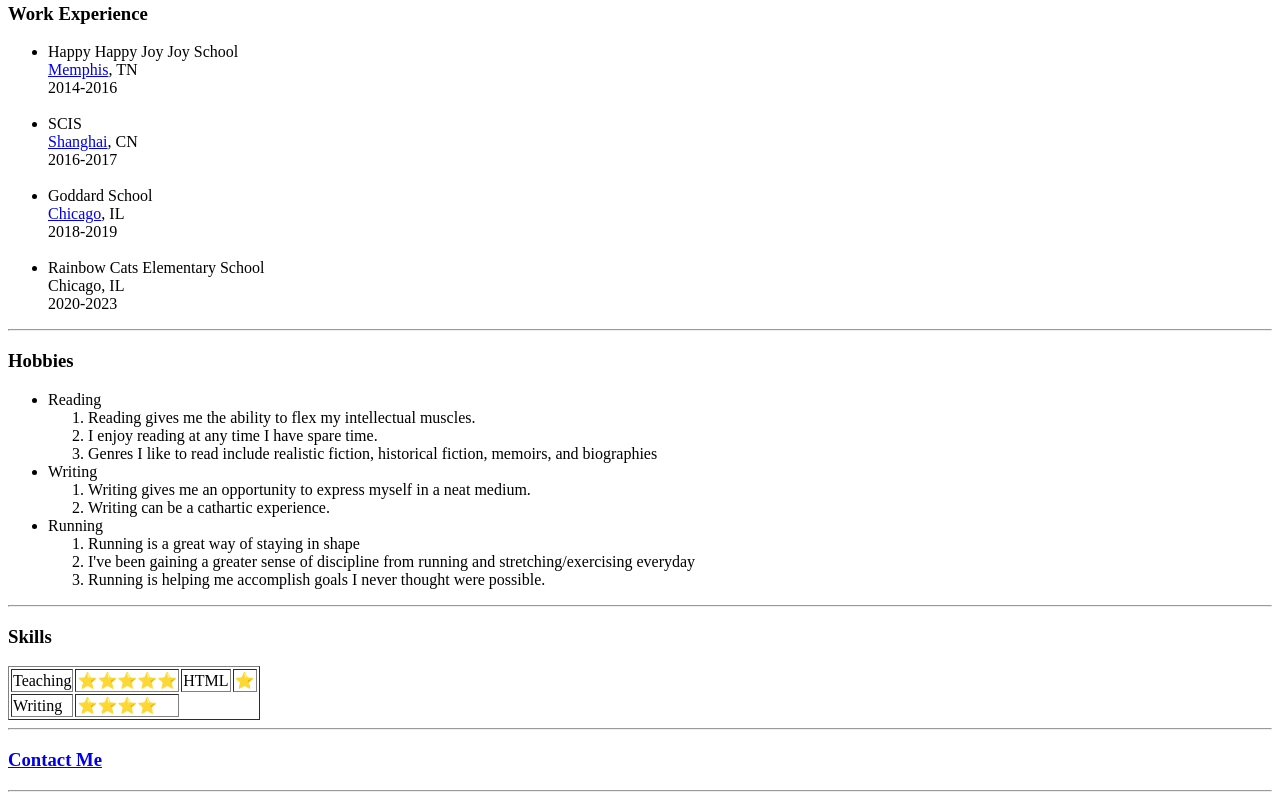
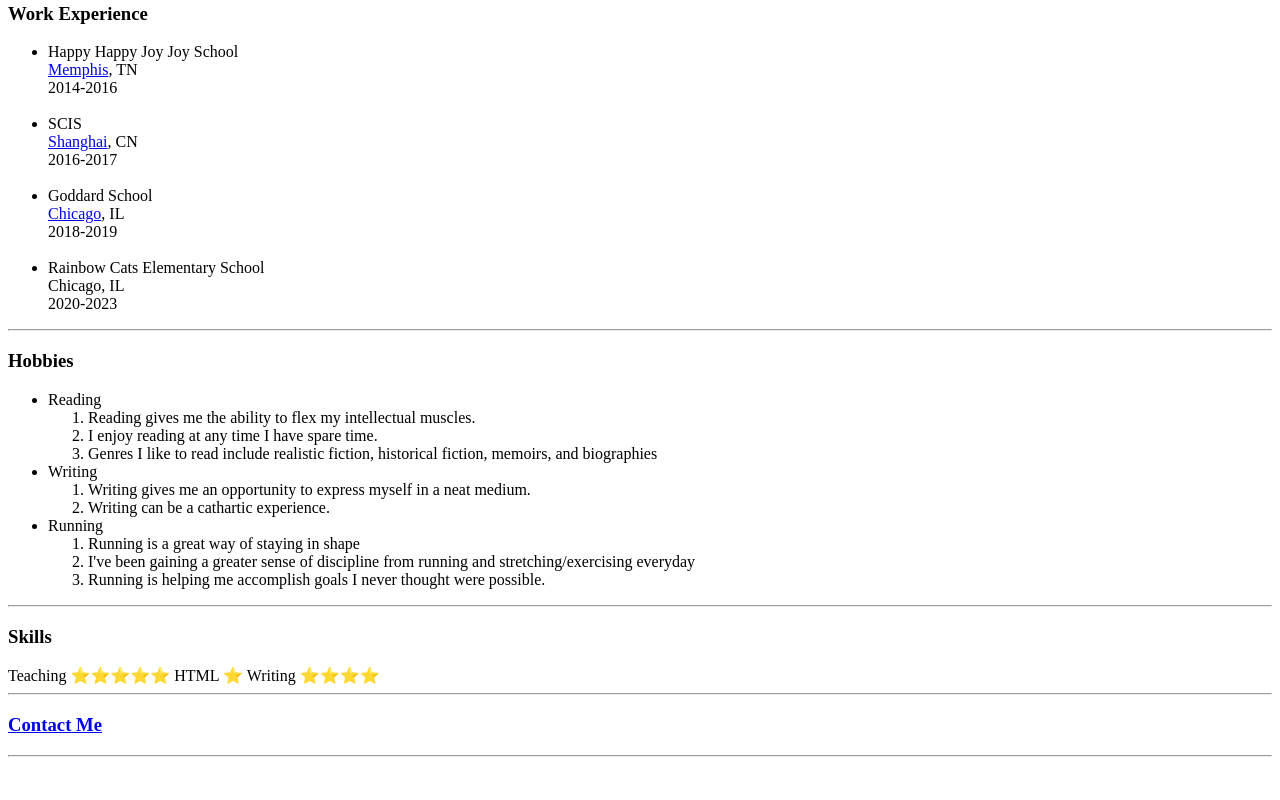
Before and after one commit to miray15/duckCV2, a plain HTML site: page index.html in a window 1280 px wide. Shown: the part 405-1205 px from the top of the page. After the commit the page ends 1170 px from the top, so only its background shows below. Drawn offline with Linux system fonts and the light colour scheme.

Commit message:
Add files via upload

```diff
--- a/index.html
+++ b/index.html
@@ -1,9 +1,10 @@
 <!DOCTYPE html>
+<meta charset="UTF-8">
+<head>
 
-<head>
-    <meta charset="UTF-8">
     <title>MBK's Possible New Career🤔</title>
 </head>
+<body>
 <table>
     <td><img src="https://i.pinimg.com/564x/53/1f/b3/531fb3e3fcd2022e3a810721602f57ee.jpg"> </td>
     <td>
@@ -11,8 +12,8 @@
 
 </table>
 
-    <html
-    <body>
+
+
 
 
     <p> Most recently, I've run into the problem of being overloaded with stress with my job as a teacher. The never
@@ -71,8 +72,9 @@
         </ul>
          <th><h3>Skills</h3></th>
         </p>
+       </body>
 
-        <table border="1">
+
              <tr>
                 <td>Teaching</td>
                 <td>⭐⭐⭐⭐⭐</td>
```
